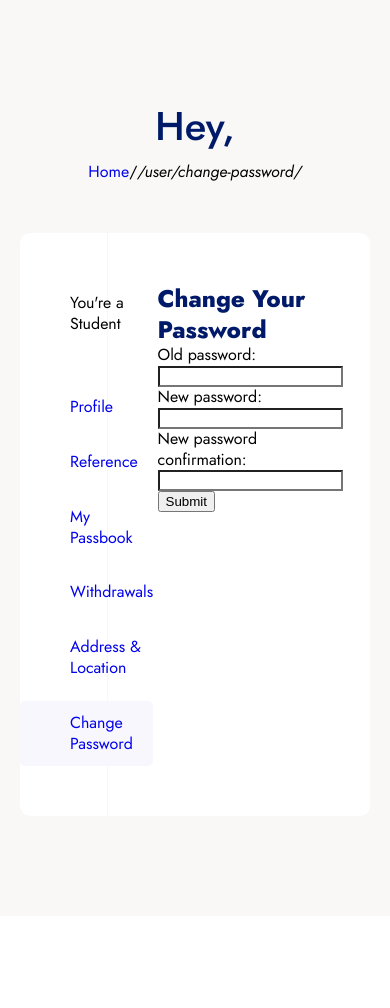
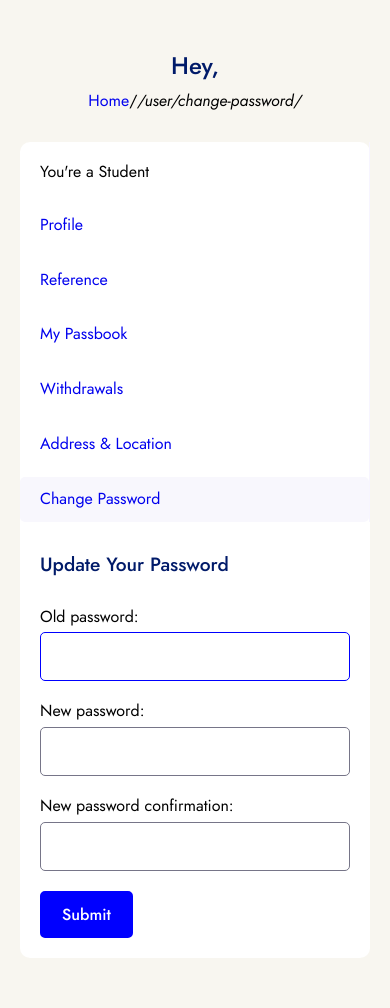
Before and after one commit to programmerrm/My-Success-E-Learning-Platform, a Django app: page /user/change-password/ in a window 390 px wide. Before the commit the page ends 750 px from the top, so only its background shows below. Run offline with Django 4.2, Linux system fonts and the light colour scheme; parts of the project's set-up code (start-up, migrations or seed data) failed here and were passed over.

Commit message:
user password change all done

```diff
--- a/static/css/user_profile/style.css
+++ b/static/css/user_profile/style.css
@@ -1,5 +1,6 @@
 .user-section {
     padding: 100px 0;
+    background-color: var(--page-bg);
 }
 
 .user-section-top-bar {
@@ -57,6 +58,172 @@
 .user-settings ul li:hover {
     background-color: #F8F7FD;
 }
+
 .user-settings ul li a {
     padding: 12px 0 12px 50px;
 }
+
+.user-change-password-wrapper {
+    width: 50%;
+}
+
+.user-change-password-wrapper h2 {
+    font-size: 1.5rem;
+    font-weight: 500;
+}
+
+.password-change-form {
+    margin-top: 30px;
+    row-gap: 20px;
+}
+
+.form-group label {
+    font-size: 1rem;
+    font-weight: 500;
+    font-family: var(--body-font-family);
+}
+
+.form-group {
+    row-gap: 5px;
+}
+
+.form-group input {
+    padding: 12px 20px;
+    border-radius: 5px;
+    font-size: 1rem;
+    font-weight: 400;
+    font-family: var(--body-font-family);
+    background-color: var(--white-color);
+    color: var(--gray-color);
+    border: 1px solid var(--gray-color);
+}
+
+.form-group input:focus {
+    border: 1px solid var(--theme-color);
+}
+
+
+@media only screen and (min-width: 1025px) and (max-width: 1200px) {
+    .user-section-main {
+        grid-template-columns: repeat(2, 30% 70%);
+    }
+
+    .user-change-password-wrapper {
+        width: 100%;
+    }
+}
+
+@media only screen and (min-width: 768px) and (max-width: 1024px) {
+    .user-section-main {
+        grid-template-columns: repeat(2, 35% 65%);
+    }
+
+    .user-change-password-wrapper {
+        width: 100%;
+    }
+}
+
+@media only screen and (min-width: 500px) and (max-width: 767px) {
+    .user-section {
+        padding: 50px 0;
+    }
+
+    .user-change-password-wrapper {
+        width: 100%;
+    }
+
+    .user-section-top-bar h2 {
+        font-size: 1.5rem;
+    }
+
+    .user-section-top-bar {
+        padding-bottom: 30px;
+    }
+
+    .user-section-main {
+        grid-template-columns: repeat(1, 1fr);
+        row-gap: 30px;
+    }
+
+    .user-name-bio {
+        padding: 10px 20px;
+    }
+
+    .user-name-bio h4 {
+        font-size: 1.2rem;
+    }
+
+    .user-settings {
+        margin-top: 10px;
+        padding: 0;
+    }
+
+    .user-main-content {
+        padding: 0 20px 20px 20px;
+    }
+
+    .user-settings ul li a {
+        padding: 12px 0 12px 20px;
+    }
+
+    .user-change-password-wrapper h2 {
+        font-size: 1.2rem;
+    }
+
+    .form-group label {
+        font-weight: 400;
+    }
+}
+
+@media only screen and (max-width: 499px) {
+    .user-change-password-wrapper {
+        width: 100%;
+    }
+
+    .user-section {
+        padding: 50px 0;
+    }
+
+    .user-section-top-bar h2 {
+        font-size: 1.5rem;
+    }
+
+    .user-section-top-bar {
+        padding-bottom: 30px;
+    }
+
+    .user-section-main {
+        grid-template-columns: repeat(1, 1fr);
+        row-gap: 30px;
+    }
+
+    .user-name-bio {
+        padding: 10px 20px;
+    }
+
+    .user-name-bio h4 {
+        font-size: 1.2rem;
+    }
+
+    .user-settings {
+        margin-top: 10px;
+        padding: 0;
+    }
+
+    .user-main-content {
+        padding: 0 20px 20px 20px;
+    }
+
+    .user-settings ul li a {
+        padding: 12px 0 12px 20px;
+    }
+
+    .user-change-password-wrapper h2 {
+        font-size: 1.2rem;
+    }
+
+    .form-group label {
+        font-weight: 400;
+    }
+
+}
--- a/templates/user_profile/change_password.html
+++ b/templates/user_profile/change_password.html
@@ -1,10 +1,10 @@
 {% load static %}
-<div>
-    <h2>Change Your Password</h2>
-    <form action="{% url 'user_change_password' %}" method="POST">
+<div class="user-change-password-wrapper flex flex-col">
+    <h2>Update Your Password</h2>
+    <form class="password-change-form flex flex-col" action="{% url 'user_change_password' %}" method="POST">
         {% csrf_token %}
         {% for field in form %}
-            <div class="form-group">
+            <div class="form-group flex flex-col">
                 {{ field.label_tag }}
                 {{ field }}
                 {% if field.errors %}
@@ -13,7 +13,7 @@
             </div>
         {% endfor %}
         <div>
-            <button type="submit">Submit</button>
+            <button class="btn" type="submit">Submit</button>
         </div>
     </form>
 </div>
```
